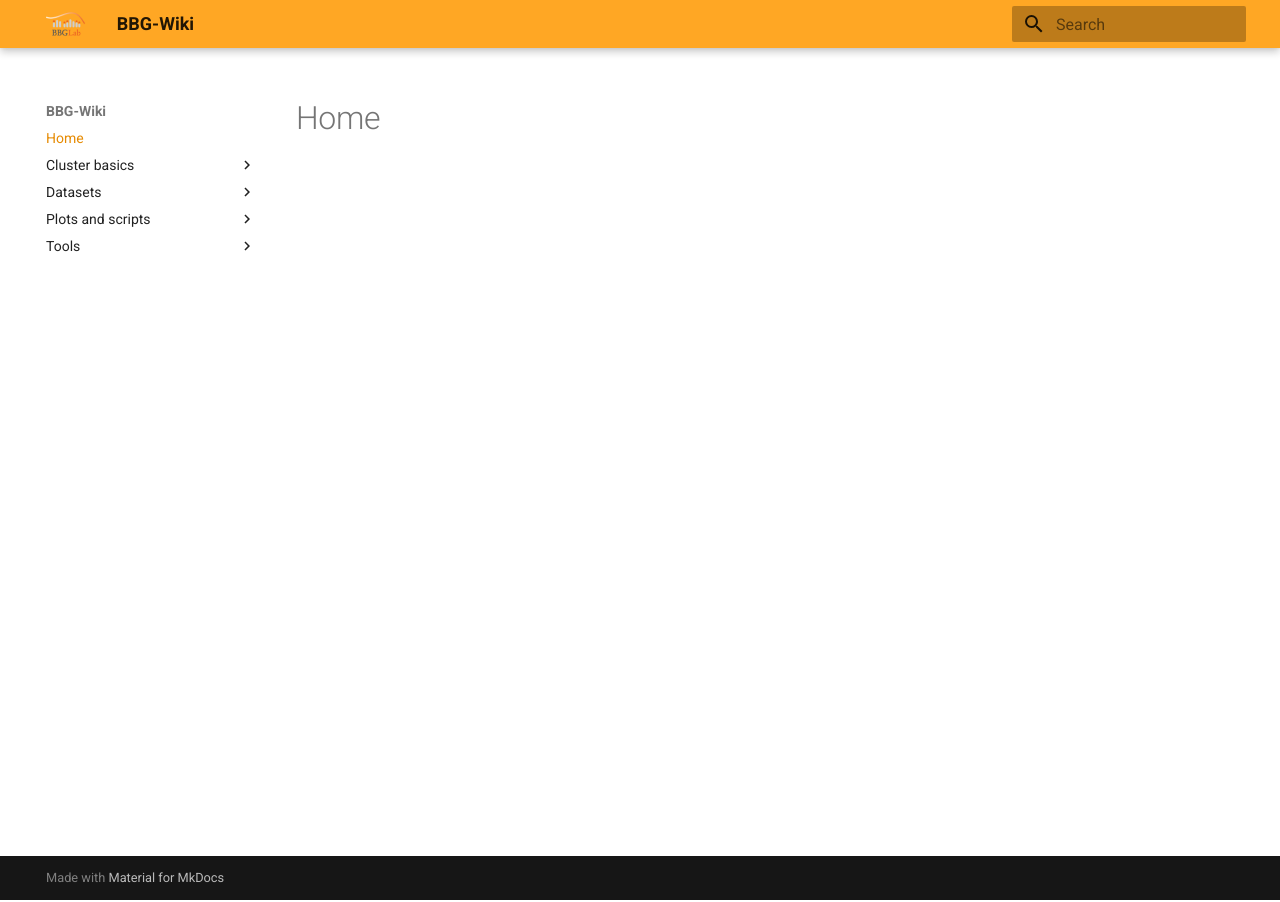
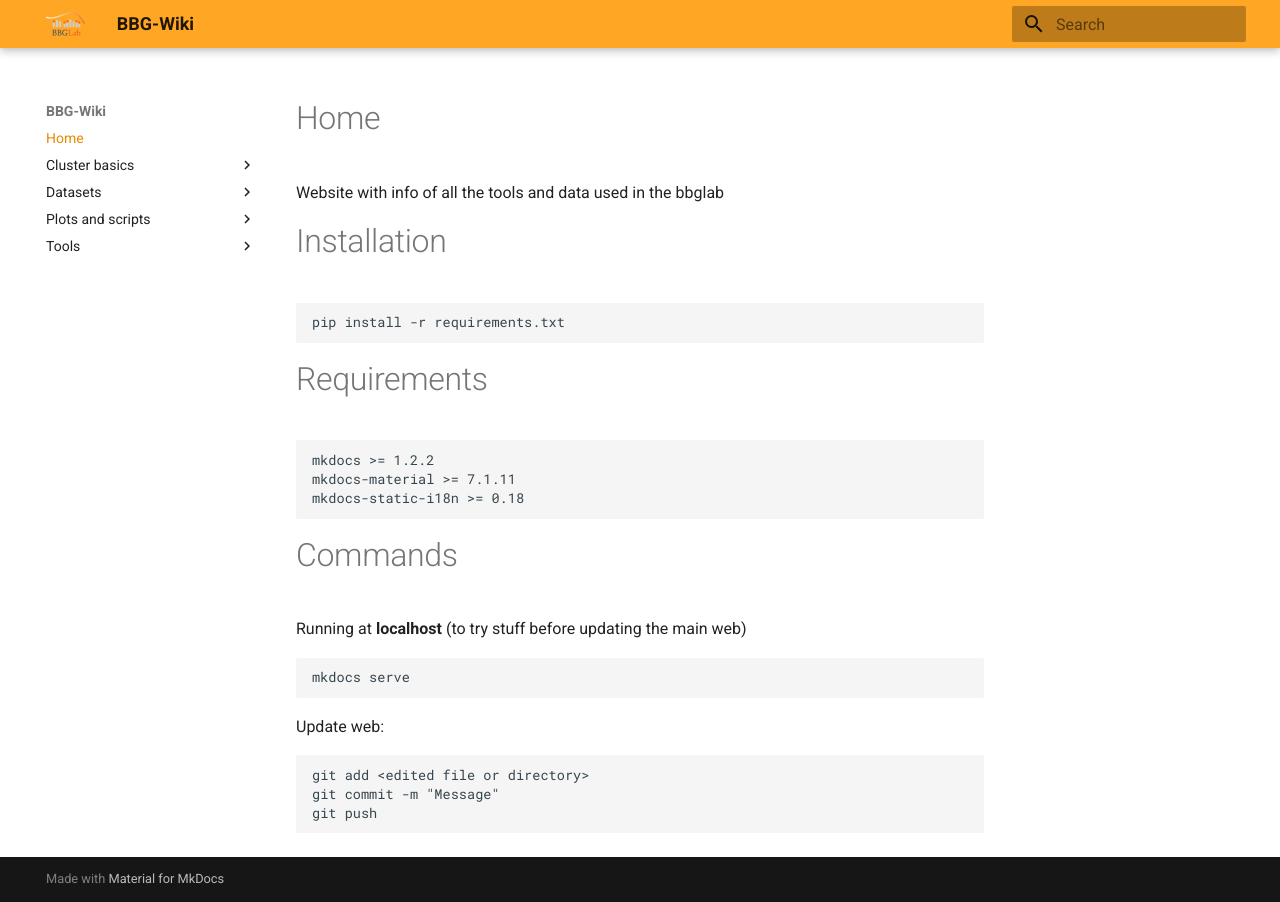
Before and after one commit to bbglab/bbgwiki, an MkDocs documentation site: the page built from docs/index.md, in a window 1280 px wide. Built offline with MkDocs 1.6.1 and Material for MkDocs 9.7.7, drawn with Linux system fonts in a browser that asks for light colours.

Commit message:
Initial commit

````diff
--- a/docs/index.md
+++ b/docs/index.md
@@ -1 +1,33 @@
 # Home
+
+Website with info of all the tools and data used in the bbglab
+
+# Installation
+
+```
+pip install -r requirements.txt
+```
+
+
+# Requirements
+
+```
+mkdocs >= 1.2.2
+mkdocs-material >= 7.1.11
+mkdocs-static-i18n >= 0.18
+```
+
+# Commands
+Running at **localhost** (to try stuff before updating the main web)
+
+```
+mkdocs serve
+```
+
+Update web:
+
+```
+git add <edited file or directory>
+git commit -m "Message"
+git push
+```
````
